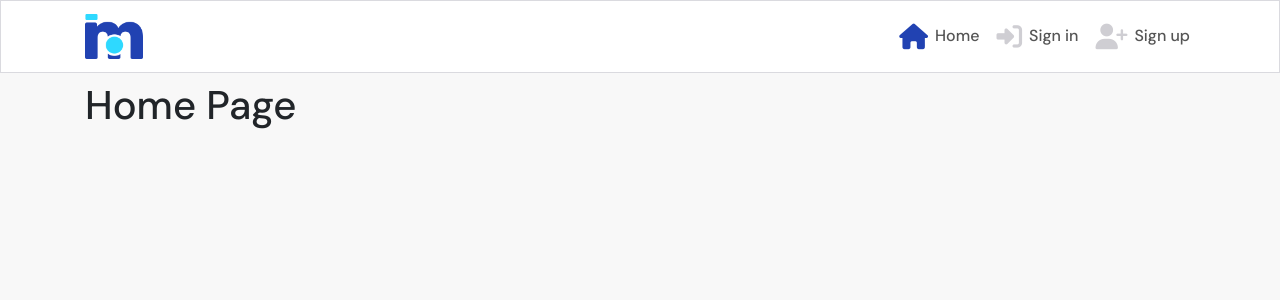
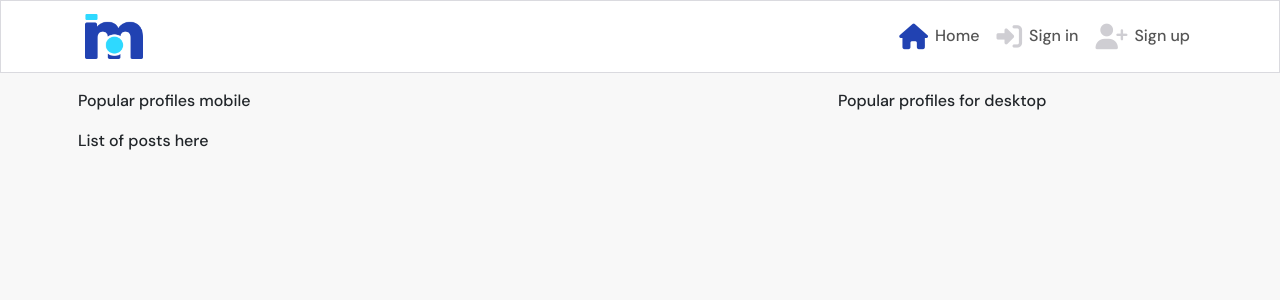
Before and after one commit to Gareth-McGirr/moments, a React (Create React App) app: page / in a window 1280 px wide. Shown: the top 300 px of the page. Built offline with nearby package versions, Linux system fonts and the light colour scheme; no server answers.

Commit message:
Add basic code and routes for home, feed, liked

```diff
--- a/src/App.js
+++ b/src/App.js
@@ -7,29 +7,53 @@
 import SignInForm from "./pages/auth/SignInForm";
 import PostCreateForm from "./pages/posts/PostCreateForm";
 import PostPage from "./pages/posts/PostPage";
-
-
-
+import PostsPage from "./pages/posts/PostsPage";
+import { useCurrentUser } from "./contexts/CurrentUserContext";
 
 function App() {
-
+  const currentUser = useCurrentUser();
+  const profile_id = currentUser?.profile_id || "";
 
   return (
-
     <div className={styles.App}>
       <NavBar />
       <Container className={styles.Main}>
         <Switch>
-              <Route exact path="/" render={() => <h1>Home Page</h1>} />
+          <Route
+            exact
+            path="/"
+            render={() => (
+              <PostsPage message="No results found. Adjust the search keyword" />
+            )}
+          />
+          <Route
+            exact
+            path="/feed"
+            render={() => (
+              <PostsPage
+                message="No results found. Adjust the search keyword or follow a user."
+                filter={`owner__followed__owner__profile=${profile_id}&`}
+              />
+            )}
+          />
+          <Route
+            exact
+            path="/liked"
+            render={() => (
+              <PostsPage
+                message="No results found. Adjust the search keyword or like a post"
+                filter={`likes__owner__profile=${profile_id}&ordering=-likes__created_at&`}
+              />
+            )}
+          />
           <Route exact path="/signin" render={() => <SignInForm />} />
           <Route exact path="/signup" render={() => <SignUpForm />} />
           <Route exact path="/posts/create" render={() => <PostCreateForm />} />
-              <Route exact path="/posts/:id" render={()=> <PostPage />} />
+          <Route exact path="/posts/:id" render={() => <PostPage />} />
           <Route render={() => <p>Page not found!</p>} />
         </Switch>
       </Container>
     </div>
-
   );
 }
 
--- /dev/null
+++ b/src/pages/posts/PostsPage.js
@@ -0,0 +1,25 @@
+import React from "react";
+
+import Form from "react-bootstrap/Form";
+import Col from "react-bootstrap/Col";
+import Row from "react-bootstrap/Row";
+import Container from "react-bootstrap/Container";
+
+import appStyles from "../../App.module.css";
+import styles from "../../styles/PostsPage.module.css";
+
+function PostsPage() {
+  return (
+    <Row className="h-100">
+      <Col className="py-2 p-0 p-lg-2" lg={8}>
+        <p>Popular profiles mobile</p>
+        <p>List of posts here</p>
+      </Col>
+      <Col md={4} className="d-none d-lg-block p-0 p-lg-2">
+        <p>Popular profiles for desktop</p>
+      </Col>
+    </Row>
+  );
+}
+
+export default PostsPage;
--- /dev/null
+++ b/src/styles/PostsPage.module.css
@@ -0,0 +1,18 @@
+.SearchBar input {
+    border-radius: 20px;
+    color: #242a3d;
+    padding-left: 40px;
+    margin-bottom: 16px;
+}
+
+.SearchIcon {
+    position: absolute;
+    font-size: 1.2rem;
+    padding: 9px;
+    padding-left: 15px;
+}
+
+.SearchIcon:hover {
+    cursor: default;
+    color: #cfced3;
+}
```
Also changed, not shown: src/components/Avatar.js (+12 -5 lines), src/components/NavBar.js (+6 -2 lines), src/hooks/useClickOutsideToggle.js (+6 -6 lines), src/assets/no-results.png (added), src/components/Asset.js (indentation only), src/contexts/CurrentUserContext.js (indentation only). Lines whose indentation alone changed are shown as unchanged.
